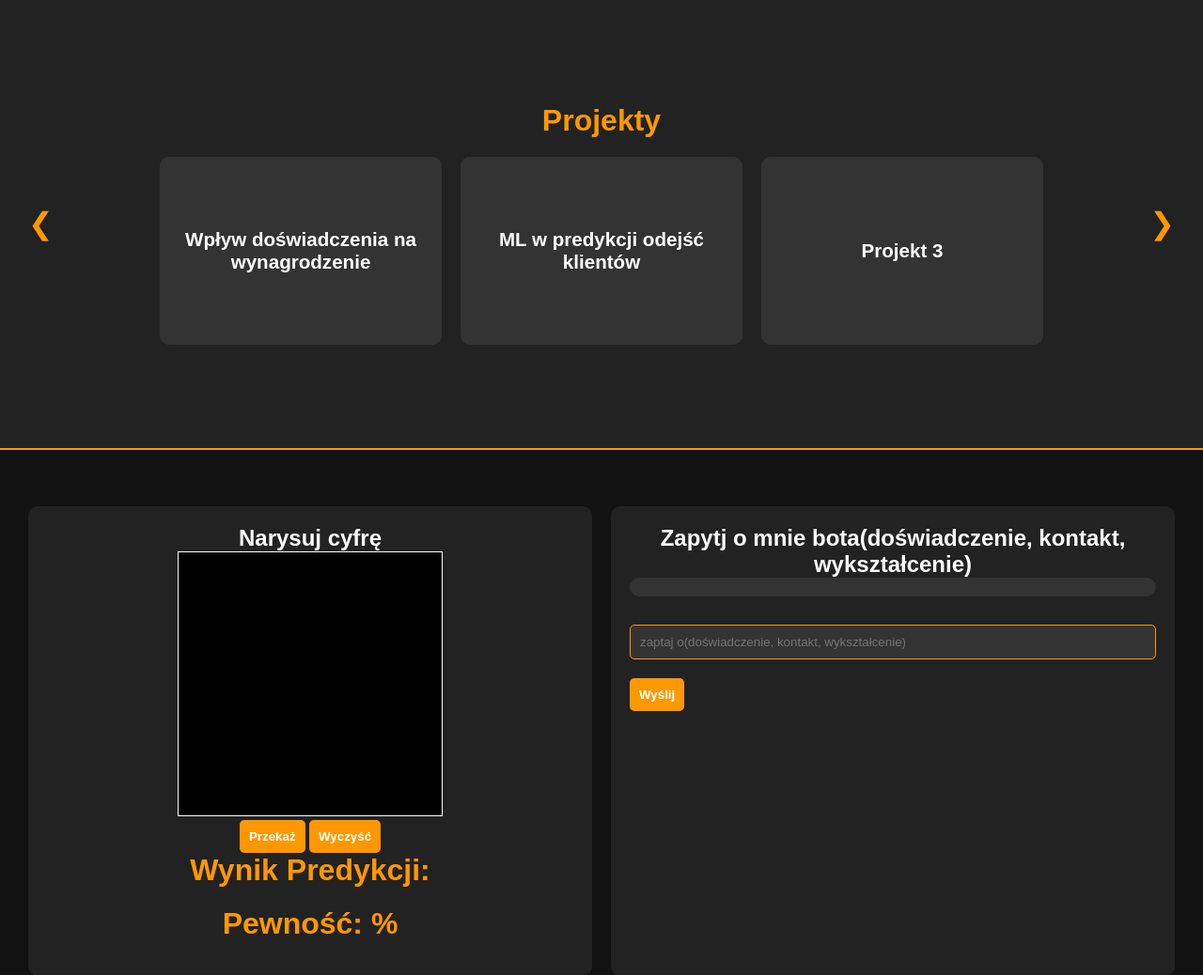
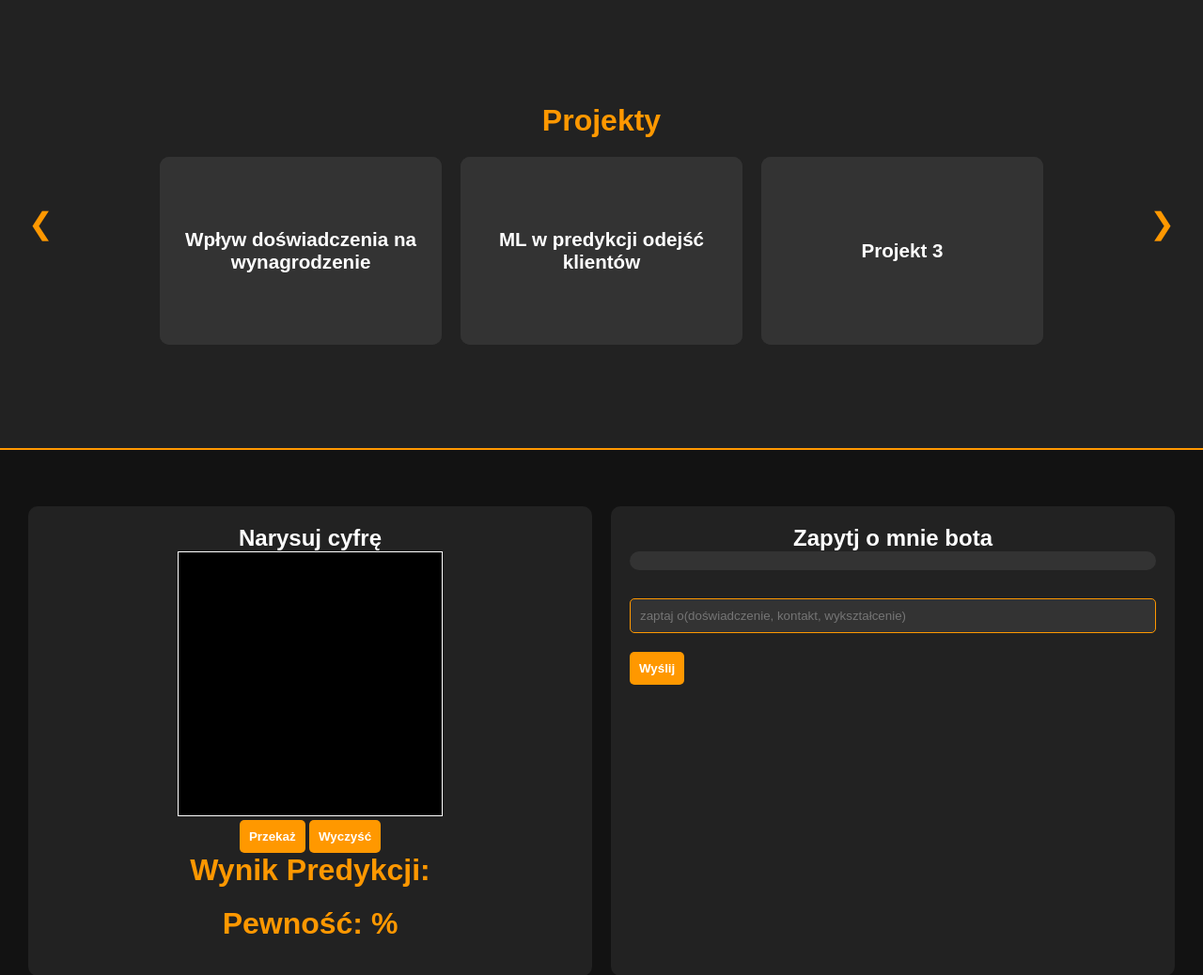
Before and after one commit to dokede/projekt, a Flask app: page / in a window 1280 px wide. Shown: the part 1340-2378 px from the top of the page at 94% size. Run offline with Flask 3, Linux system fonts and the light colour scheme; a map, chart or similar area stays blank.

Commit message:
Update index.html

```diff
--- a/templates/index.html
+++ b/templates/index.html
@@ -431,7 +431,7 @@
 
             <!-- Sekcja Bota -->
             <div class="bot-section">
-                <h1>Zapytj o mnie bota(doświadczenie, kontakt, wykształcenie)</h1>
+                <h1>Zapytj o mnie bota</h1>
                 <div id="chatBox" class="chat-box">
                     <div id="chatMessages" class="chat-messages"></div>
                     <input type="text" id="userInput" placeholder="zaptaj o(doświadczenie, kontakt, wykształcenie)" />
```
